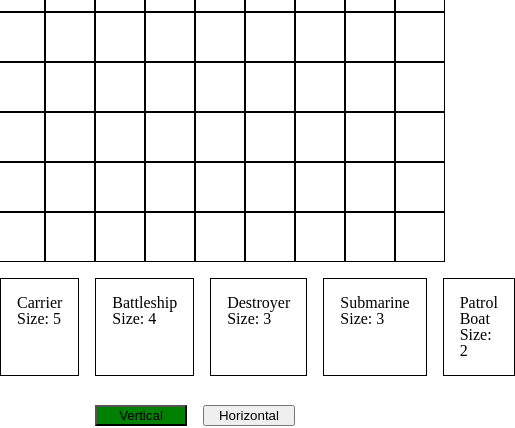
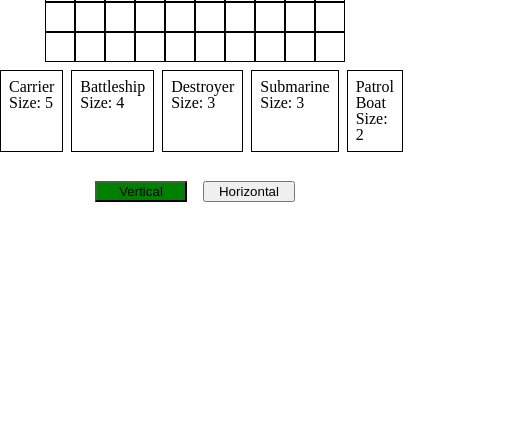
Before and after one commit to Dan-McGrath/Time-Killer, a React (Vite) app: page /Battleship in a window 390 px wide. Shown: the part 439-867 px from the top of the page, 515 px wide, since content can reach past the window. After the commit the page ends 844 px from the top, so only its background shows below. Built offline with nearby package versions, Linux system fonts and the light colour scheme.

Commit message:
add media query

```diff
--- a/src/styles/_battleship.scss
+++ b/src/styles/_battleship.scss
@@ -59,3 +59,28 @@
 .missed {
     background-color: black;
 }
+
+@media (max-width: 600px) {
+       .battleship-gameboard-player {
+        grid-template-columns: repeat(10, 30px);
+        grid-template-rows: repeat(10, 30px);
+    }
+
+    .ships {
+        gap: 0.5em;
+        margin: 0.5em auto;
+
+    }
+
+    .ship {
+        padding: 0.5em;
+    }
+
+    .orientation {
+        width: 200px;
+        display: flex;
+        justify-content: center;
+        gap: 1em;
+        margin: 1em auto;
+    }
+}
```
